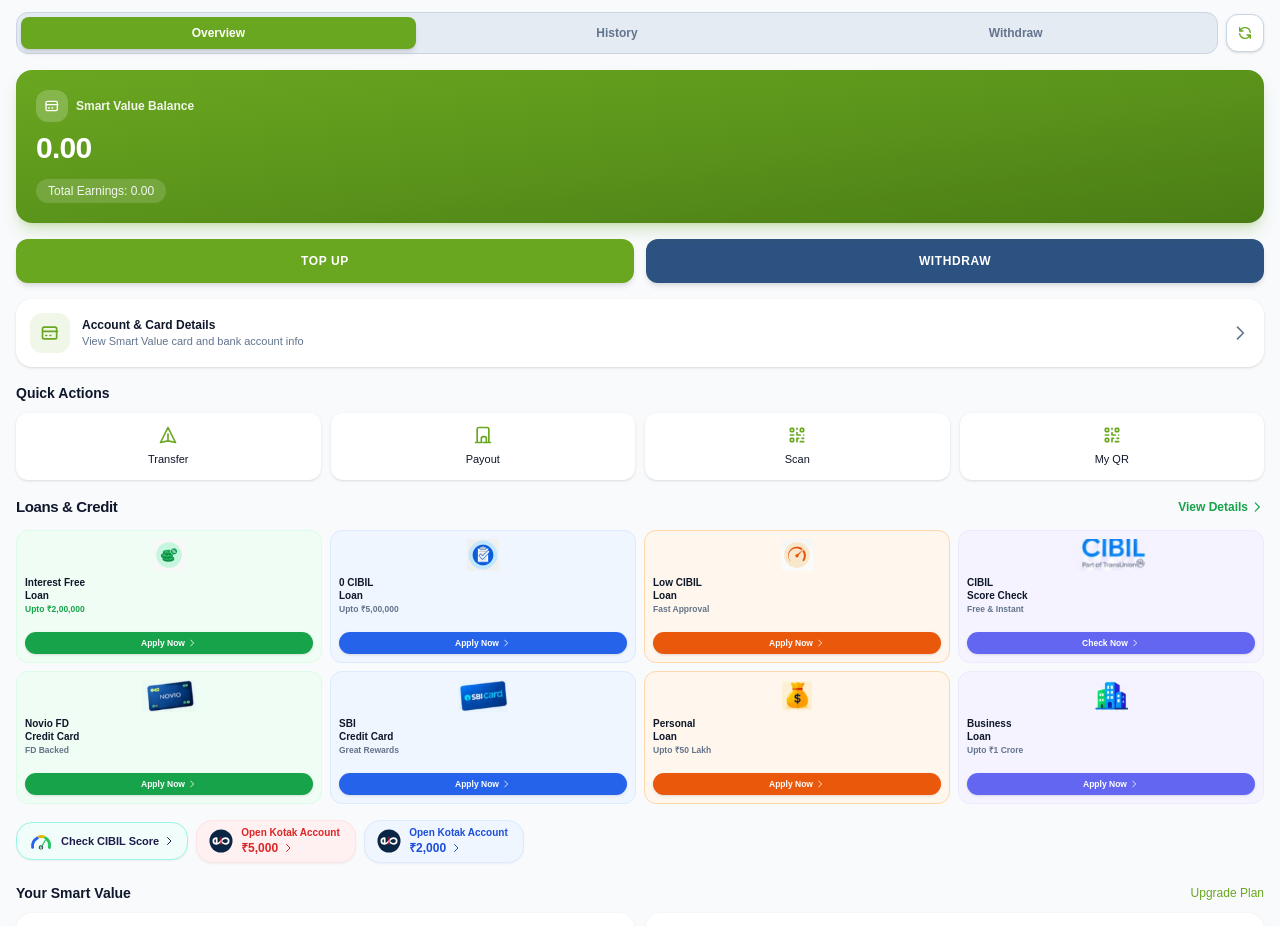
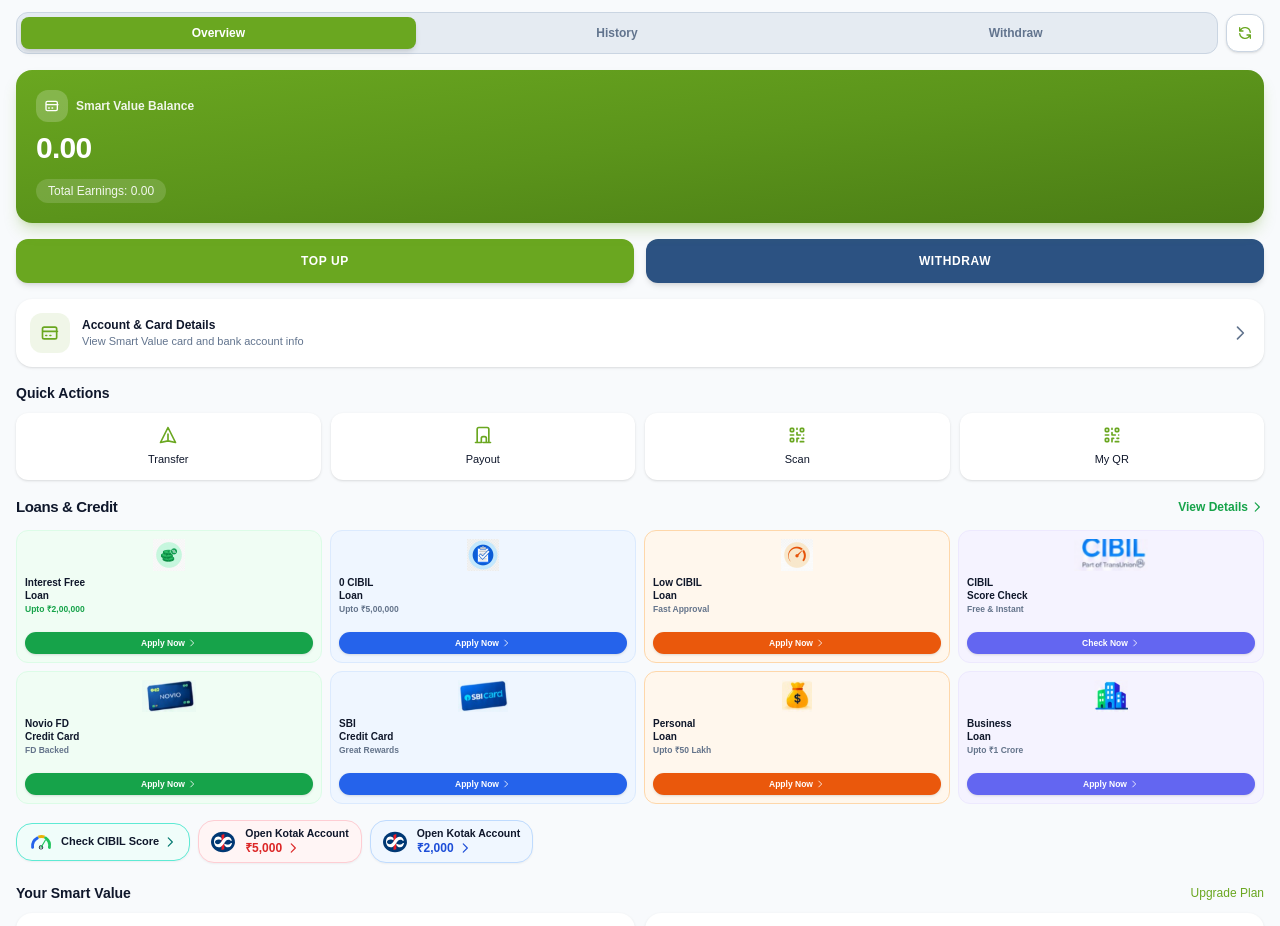
Before and after one commit to Finwaymain/WebOnboarding, a Next.js app: page /onboarding-assets/wallet in a window 1280 px wide. Shown: the top 926 px of the page. Built offline with nearby package versions, Linux system fonts and the light colour scheme.

Commit message:
fix(wallet): replace dark-mode overrides with isDark conditionals for light contrast and update official Kotak logo

```diff
--- a/src/app/wallet/page.tsx
+++ b/src/app/wallet/page.tsx
@@ -1122,7 +1122,9 @@
 
                 {/* Compact Payment Default Alert Banner (Below Top Up & Withdraw) */}
                 {virtualLoan && virtualLoan.has_loan && (virtualLoan.is_defaulter || virtualLoan.status === 'blocked') && (
-                  <div className="rounded-2xl p-3 bg-[#FFF0F3] dark:bg-rose-950/30 border border-[#FECDD3] dark:border-rose-900/60 shadow-sm flex items-center justify-between gap-2.5 transition-all">
+                  <div className={`rounded-2xl p-3 border shadow-sm flex items-center justify-between gap-2.5 transition-all ${
+                    isDark ? 'bg-rose-950/30 border-rose-900/60' : 'bg-[#FFF0F3] border-[#FECDD3]'
+                  }`}>
                     <div className="flex items-center gap-2.5 min-w-0">
                       <div className="shrink-0 relative">
                         <svg className="w-10 h-10" viewBox="0 0 44 44" fill="none">
@@ -1142,7 +1144,9 @@
                         <h4 className="text-[13px] font-bold text-[#DC2626] leading-tight">
                           Payment Default Alert
                         </h4>
-                        <p className="text-[11px] text-slate-600 dark:text-slate-300 leading-tight mt-0.5 font-normal">
+                        <p className={`text-[11px] leading-tight mt-0.5 font-normal ${
+                          isDark ? 'text-slate-300' : 'text-slate-600'
+                        }`}>
                           You have an overdue payment.
                           <br />
                           Please clear to continue using all services.
@@ -1537,7 +1541,9 @@
                     {/* CIBIL Score Card */}
                     <div
                       onClick={() => openAffiliateUrl('https://EasyPe.o18a.com/c?o=21983875&m=26892&a=761563&sub_aff_id={replace_it}')}
-                      className="shrink-0 flex items-center gap-2 px-3 py-1.5 rounded-2xl bg-[#F0FDFA] border border-[#99F6E4] dark:bg-teal-950/30 dark:border-teal-800 cursor-pointer hover:shadow-sm active:scale-95 transition-all shadow-xs"
+                      className={`shrink-0 flex items-center gap-2 px-3 py-1.5 rounded-2xl cursor-pointer hover:shadow-sm active:scale-95 transition-all shadow-xs ${
+                        isDark ? 'bg-teal-950/40 border border-teal-800' : 'bg-[#F0FDFA] border border-[#5EEAD4]'
+                      }`}
                       style={{ minWidth: '150px' }}
                     >
                       <img
@@ -1549,8 +1555,8 @@
                         }}
                       />
                       <div className="flex items-center gap-1 min-w-0">
-                        <span className="text-[11px] font-bold text-[#1E1B4B] dark:text-teal-200 whitespace-nowrap">Check CIBIL Score</span>
-                        <ChevronRightIcon className="w-3 h-3 text-[#1E1B4B] dark:text-teal-200 shrink-0" />
+                        <span className={`text-[11px] font-bold whitespace-nowrap ${isDark ? 'text-teal-200' : 'text-slate-900'}`}>Check CIBIL Score</span>
+                        <ChevronRightIcon className={`w-3.5 h-3.5 shrink-0 ${isDark ? 'text-teal-300' : 'text-teal-700'}`} />
                       </div>
                     </div>
 
@@ -1563,7 +1569,9 @@
                         lender: 'Kotak 811 - 5000',
                         url: 'https://EasyPe.o18a.com/c?o=21949291&m=26892&a=761563&sub_aff_id='
                       })}
-                      className="shrink-0 flex items-center gap-2 px-3 py-1.5 rounded-2xl bg-[#FFF1F2] border border-[#FFE4E6] dark:bg-rose-950/30 dark:border-rose-900/60 cursor-pointer hover:shadow-sm active:scale-95 transition-all shadow-xs"
+                      className={`shrink-0 flex items-center gap-2.5 px-3 py-1.5 rounded-2xl cursor-pointer hover:shadow-sm active:scale-95 transition-all shadow-xs ${
+                        isDark ? 'bg-rose-950/40 border border-rose-900' : 'bg-[#FFF5F5] border border-[#FECDD3]'
+                      }`}
                       style={{ minWidth: '160px' }}
                     >
                       <img
@@ -1575,10 +1583,10 @@
                         }}
                       />
                       <div className="flex flex-col justify-center min-w-0 leading-tight">
-                        <span className="text-[10px] font-semibold text-[#DC2626] dark:text-rose-300 whitespace-nowrap">Open Kotak Account</span>
+                        <span className={`text-[10.5px] font-bold whitespace-nowrap ${isDark ? 'text-rose-200' : 'text-slate-900'}`}>Open Kotak Account</span>
                         <div className="flex items-center gap-1">
-                          <span className="text-xs font-black text-[#DC2626] dark:text-rose-400 whitespace-nowrap">₹5,000</span>
-                          <ChevronRightIcon className="w-3 h-3 text-[#DC2626] dark:text-rose-400 shrink-0" />
+                          <span className={`text-xs font-black whitespace-nowrap ${isDark ? 'text-rose-400' : 'text-[#DC2626]'}`}>₹5,000</span>
+                          <ChevronRightIcon className={`w-3.5 h-3.5 shrink-0 ${isDark ? 'text-rose-400' : 'text-[#DC2626]'}`} />
                         </div>
                       </div>
                     </div>
@@ -1592,7 +1600,9 @@
                         lender: 'Kotak 811 - 2000',
                         url: 'https://EasyPe.o18a.com/c?o=21949291&m=26892&a=761563&sub_aff_id='
                       })}
-                      className="shrink-0 flex items-center gap-2 px-3 py-1.5 rounded-2xl bg-[#EFF6FF] border border-[#DBEAFE] dark:bg-blue-950/30 dark:border-blue-900/60 cursor-pointer hover:shadow-sm active:scale-95 transition-all shadow-xs"
+                      className={`shrink-0 flex items-center gap-2.5 px-3 py-1.5 rounded-2xl cursor-pointer hover:shadow-sm active:scale-95 transition-all shadow-xs ${
+                        isDark ? 'bg-blue-950/40 border border-blue-900' : 'bg-[#F0F7FF] border border-[#BFDBFE]'
+                      }`}
                       style={{ minWidth: '160px' }}
                     >
                       <img
@@ -1604,10 +1614,10 @@
                         }}
                       />
                       <div className="flex flex-col justify-center min-w-0 leading-tight">
-                        <span className="text-[10px] font-semibold text-[#1D4ED8] dark:text-blue-300 whitespace-nowrap">Open Kotak Account</span>
+                        <span className={`text-[10.5px] font-bold whitespace-nowrap ${isDark ? 'text-blue-200' : 'text-slate-900'}`}>Open Kotak Account</span>
                         <div className="flex items-center gap-1">
-                          <span className="text-xs font-black text-[#1D4ED8] dark:text-blue-400 whitespace-nowrap">₹2,000</span>
-                          <ChevronRightIcon className="w-3 h-3 text-[#1D4ED8] dark:text-blue-400 shrink-0" />
+                          <span className={`text-xs font-black whitespace-nowrap ${isDark ? 'text-blue-400' : 'text-[#1D4ED8]'}`}>₹2,000</span>
+                          <ChevronRightIcon className={`w-3.5 h-3.5 shrink-0 ${isDark ? 'text-blue-400' : 'text-[#1D4ED8]'}`} />
                         </div>
                       </div>
                     </div>
```
Also changed, not shown: public/images/loans/kotak_logo.svg.
